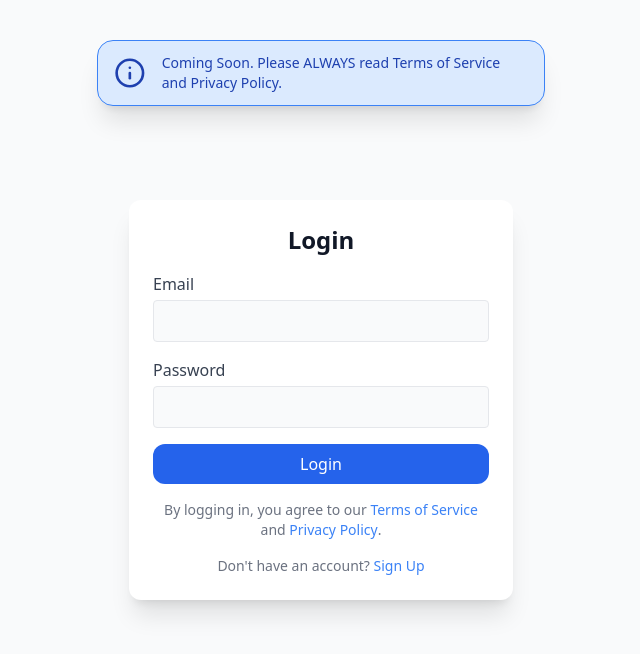
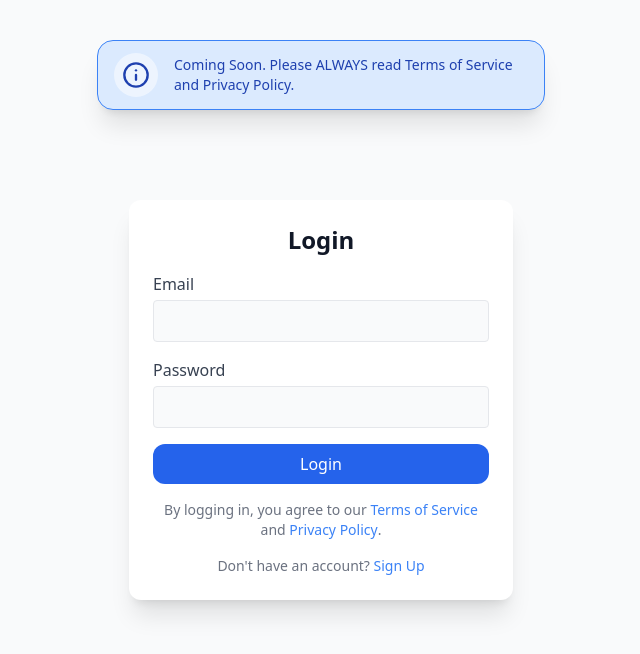
Before and after one commit to perassijulian/password-manager, a Next.js app: page /login in a window 1280 px wide. Both pictures are taken after a click on the button "Terms of Service". Shown: the top 654 px of the page, without its empty margins (319-959 px from the left). Built offline with nearby package versions, Linux system fonts and the light colour scheme.

Commit message:
reduce toast icon size and add white bg

```diff
--- a/app/login/page.tsx
+++ b/app/login/page.tsx
@@ -116,7 +116,7 @@ export default function Login() {
             onClick={() =>
               showToast(
                 "Coming Soon. Please ALWAYS read Terms of Service and Privacy Policy.",
-                "info"
+                "success"
               )
             }
             className="text-blue-500 hover:underline"
--- a/components/Toast.tsx
+++ b/components/Toast.tsx
@@ -10,19 +10,19 @@ const toastResources = {
     border: "border-green-500",
     background: "bg-green-100 dark:bg-green-900",
     text: "text-green-800 dark:text-green-200",
-    icon: <CheckCircle className="w-10 h-10" />,
+    icon: <CheckCircle className="w-7 h-7" />,
   },
   error: {
     border: "border-red-500",
     background: "bg-red-100 dark:bg-red-900",
     text: "text-red-800 dark:text-red-200",
-    icon: <XCircle className="w-10 h-10" />,
+    icon: <XCircle className="w-7 h-7" />,
   },
   info: {
     border: "border-blue-500",
     background: "bg-blue-100 dark:bg-blue-900",
     text: "text-blue-800 dark:text-blue-200",
-    icon: <Info className="w-10 h-10" />,
+    icon: <Info className="w-7 h-7" />,
   },
 };
 
@@ -68,7 +68,7 @@ export default function Toast({
             : "opacity-0 scale-90 -translate-y-4"
         )}
       >
-        {icon}
+        <div className="bg-white/50 p-2 rounded-full">{icon}</div>
         <p className="font-medium">{message}</p>
       </div>
     </div>
```
